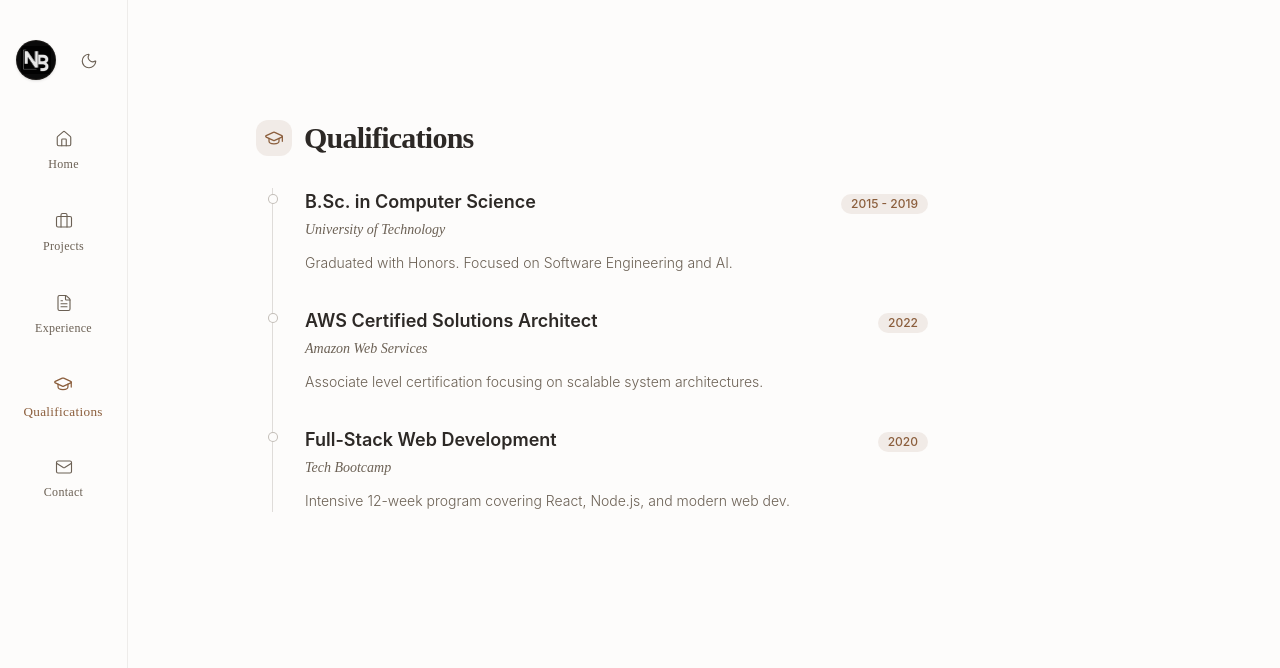
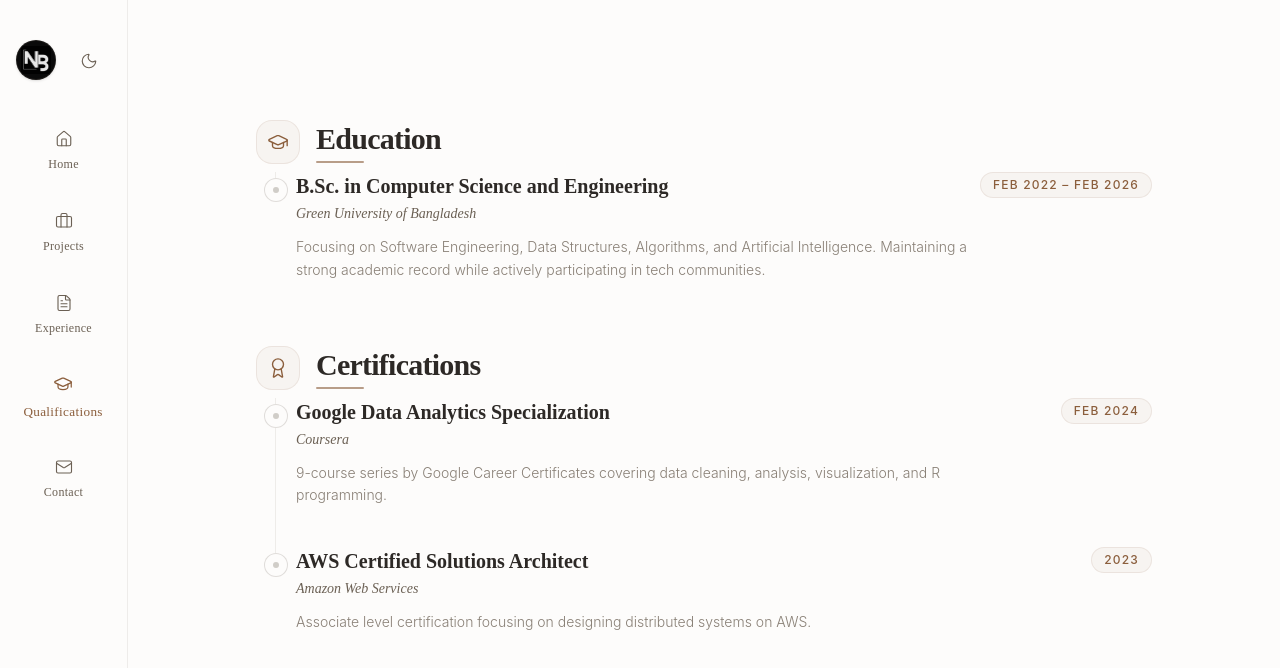
Before and after one commit to niloy8/Portfolioo, a React (Vite) app in the folder Niloy Devfolio/: page /qualifications in a window 1280 px wide. Shown: the top 668 px of the page. Built offline with nearby package versions, Linux system fonts and the light colour scheme.

Commit message:
Qualification page updated

```diff
--- a/Niloy Devfolio/src/Components/Qualifications/Qualifications.tsx
+++ b/Niloy Devfolio/src/Components/Qualifications/Qualifications.tsx
@@ -1,39 +1,96 @@
 import React from 'react';
-import { GraduationCap } from 'lucide-react';
+import { GraduationCap, Award, ExternalLink } from 'lucide-react';
+import { education, certifications } from '../../data/qualifications';
+import type { Qualification } from '../../data/qualifications';
+
+const QualificationCard: React.FC<{ item: Qualification; index: number }> = ({ item, index }) => (
+    <div
+        className="group relative pl-8 pb-10 last:pb-0"
+        style={{ animationDelay: `${index * 100}ms` }}
+    >
+        {/* Timeline Line */}
+        <div className="absolute left-[11px] top-0 bottom-0 w-[1px] bg-[var(--text-secondary)]/10 group-last:h-4 overflow-hidden">
+            <div className="absolute top-0 left-0 w-full h-0 bg-[var(--accent)] group-hover:h-full transition-all duration-700 ease-in-out"></div>
+        </div>
+
+        {/* Timeline Dot */}
+        <div className="absolute left-0 top-1.5 w-6 h-6 rounded-full bg-[var(--bg)] border border-[var(--text-secondary)]/20 flex items-center justify-center z-10 group-hover:border-[var(--accent)] transition-colors duration-300">
+            <div className="w-1.5 h-1.5 rounded-full bg-[var(--text-secondary)]/30 group-hover:bg-[var(--accent)] transition-all transform group-hover:scale-125"></div>
+        </div>
+
+        <div className="space-y-3">
+            <div className="flex flex-col sm:flex-row sm:items-baseline justify-between gap-2">
+                <div className="space-y-1">
+                    <h3 className="text-lg md:text-xl font-serif font-bold text-[var(--text-primary)] group-hover:text-[var(--accent)] transition-colors duration-300">
+                        {item.title}
+                    </h3>
+                    <p className="text-sm font-serif italic text-[var(--text-secondary)] flex items-center gap-2">
+                        {item.organization}
+                        {item.link && (
+                            <a
+                                href={item.link}
+                                target="_blank"
+                                rel="noopener noreferrer"
+                                className="inline-flex items-center text-[var(--accent)] hover:underline decoration-skip-ink opacity-0 group-hover:opacity-100 transition-opacity"
+                            >
+                                <ExternalLink size={12} className="ml-1" />
+                            </a>
+                        )}
+                    </p>
+                </div>
+                <span className="text-[10px] md:text-xs font-sans font-medium uppercase tracking-widest text-[var(--accent)] bg-[var(--accent)]/5 border border-[var(--accent)]/10 px-3 py-1 rounded-full whitespace-nowrap self-start">
+                    {item.period}
+                </span>
+            </div>
+
+            <p className="text-sm leading-relaxed text-[var(--text-secondary)] font-sans font-light max-w-2xl opacity-80 group-hover:opacity-100 transition-opacity duration-300">
+                {item.description}
+            </p>
+        </div>
+    </div>
+);
 
 const Qualifications: React.FC = () => {
-    const qualifications = [
-        { degree: "B.Sc. in Computer Science", institution: "University of Technology", period: "2015 - 2019", details: "Graduated with Honors. Focused on Software Engineering and AI." },
-        { degree: "AWS Certified Solutions Architect", institution: "Amazon Web Services", period: "2022", details: "Associate level certification focusing on scalable system architectures." },
-        { degree: "Full-Stack Web Development", institution: "Tech Bootcamp", period: "2020", details: "Intensive 12-week program covering React, Node.js, and modern web dev." }
-    ];
+    return (
+        <section className="animate-fade-in max-w-4xl pt-6 space-y-16">
+            <div className="space-y-10">
+                {/* Header Section */}
+                <div className="flex items-center gap-4 mb-2">
+                    <div className="p-2.5 bg-[var(--accent)]/5 text-[var(--accent)] rounded-2xl border border-[var(--accent)]/10">
+                        <GraduationCap size={22} strokeWidth={1.5} />
+                    </div>
+                    <div>
+                        <h2 className="text-2xl md:text-3xl font-serif font-bold text-[var(--text-primary)] tracking-tight">Education</h2>
+                        <div className="h-0.5 w-12 bg-[var(--accent)]/60 rounded-full mt-1"></div>
+                    </div>
+                </div>
 
-    return (
-        <section className="animate-fade-in max-w-2xl pt-6">
-            <div className="flex items-center gap-3 mb-8">
-                <div className="p-2 bg-[var(--accent)]/10 text-[var(--accent)] rounded-xl">
-                    <GraduationCap size={20} strokeWidth={1.5} />
+                {/* Education List */}
+                <div className="ml-2">
+                    {education.map((item, i) => (
+                        <QualificationCard key={i} item={item} index={i} />
+                    ))}
                 </div>
-                <h1 className="text-2xl md:text-3xl font-serif font-bold text-[var(--text-primary)] tracking-tight">Qualifications</h1>
             </div>
 
-            <div className="space-y-8 border-l border-[var(--text-secondary)]/20 ml-4 pl-6 md:pl-8">
-                {qualifications.map((qual, i) => (
-                    <div key={i} className="relative group">
-                        <div className="absolute -left-[29px] md:-left-[37px] top-1.5 w-2.5 h-2.5 rounded-full bg-[var(--bg)] border border-[var(--text-secondary)]/40 group-hover:border-[var(--accent)] group-hover:bg-[var(--accent)] transition-all"></div>
+            <div className="space-y-10">
+                {/* Certifications Header */}
+                <div className="flex items-center gap-4 mb-2">
+                    <div className="p-2.5 bg-[var(--accent)]/5 text-[var(--accent)] rounded-2xl border border-[var(--accent)]/10">
+                        <Award size={22} strokeWidth={1.5} />
+                    </div>
+                    <div>
+                        <h2 className="text-2xl md:text-3xl font-serif font-bold text-[var(--text-primary)] tracking-tight">Certifications</h2>
+                        <div className="h-0.5 w-12 bg-[var(--accent)]/60 rounded-full mt-1"></div>
+                    </div>
+                </div>
 
-                        <div className="flex flex-col md:flex-row md:items-baseline justify-between gap-1 md:gap-4 mb-1">
-                            <h3 className="text-base md:text-lg font-sans font-semibold text-[var(--text-primary)] group-hover:text-[var(--accent)] transition-colors">{qual.degree}</h3>
-                            <span className="text-xs font-sans font-medium text-[var(--accent)] bg-[var(--accent)]/10 px-2.5 py-0.5 rounded-full w-fit">
-                                {qual.period}
-                            </span>
-                        </div>
-                        <p className="text-sm font-serif italic text-[var(--text-secondary)] mb-3">{qual.institution}</p>
-                        <p className="text-sm text-[var(--text-secondary)] leading-relaxed font-sans font-light">
-                            {qual.details}
-                        </p>
-                    </div>
-                ))}
+                {/* Certifications List */}
+                <div className="ml-2">
+                    {certifications.map((item, i) => (
+                        <QualificationCard key={i} item={item} index={i + education.length} />
+                    ))}
+                </div>
             </div>
         </section>
     );
--- /dev/null
+++ b/Niloy Devfolio/src/data/qualifications.ts
@@ -0,0 +1,32 @@
+export interface Qualification {
+    title: string;
+    organization: string;
+    period: string;
+    description: string;
+    link?: string;
+}
+
+export const education: Qualification[] = [
+    {
+        title: "B.Sc. in Computer Science and Engineering",
+        organization: "Green University of Bangladesh",
+        period: "Feb 2022 – Feb 2026",
+        description: "Focusing on Software Engineering, Data Structures, Algorithms, and Artificial Intelligence. Maintaining a strong academic record while actively participating in tech communities."
+    }
+];
+
+export const certifications: Qualification[] = [
+    {
+        title: "Google Data Analytics Specialization",
+        organization: "Coursera",
+        period: "Feb 2024",
+        description: "9-course series by Google Career Certificates covering data cleaning, analysis, visualization, and R programming.",
+        link: "https://www.coursera.org/professional-certificates/google-data-analytics"
+    },
+    {
+        title: "AWS Certified Solutions Architect",
+        organization: "Amazon Web Services",
+        period: "2023",
+        description: "Associate level certification focusing on designing distributed systems on AWS."
+    }
+];
```
